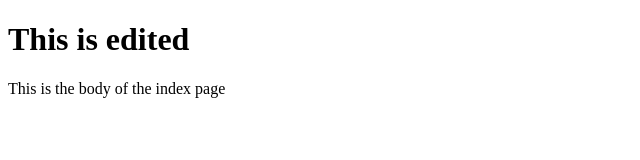
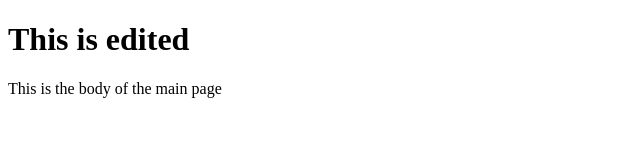
Before and after one commit to OptimusJc/working_with_git, a plain HTML site: page index.html in a window 1280 px wide. Shown: the full height of the page, 0-640 px from the left. Drawn offline with Linux system fonts and the light colour scheme.

Commit message:
Corrected the index page

```diff
--- a/index.html
+++ b/index.html
@@ -7,7 +7,7 @@
 
   <h1> This is edited </h1>
 
-  <p> This is the body of the index page </p>
+  <p> This is the body of the main page </p>
 
 </body>
 
```
